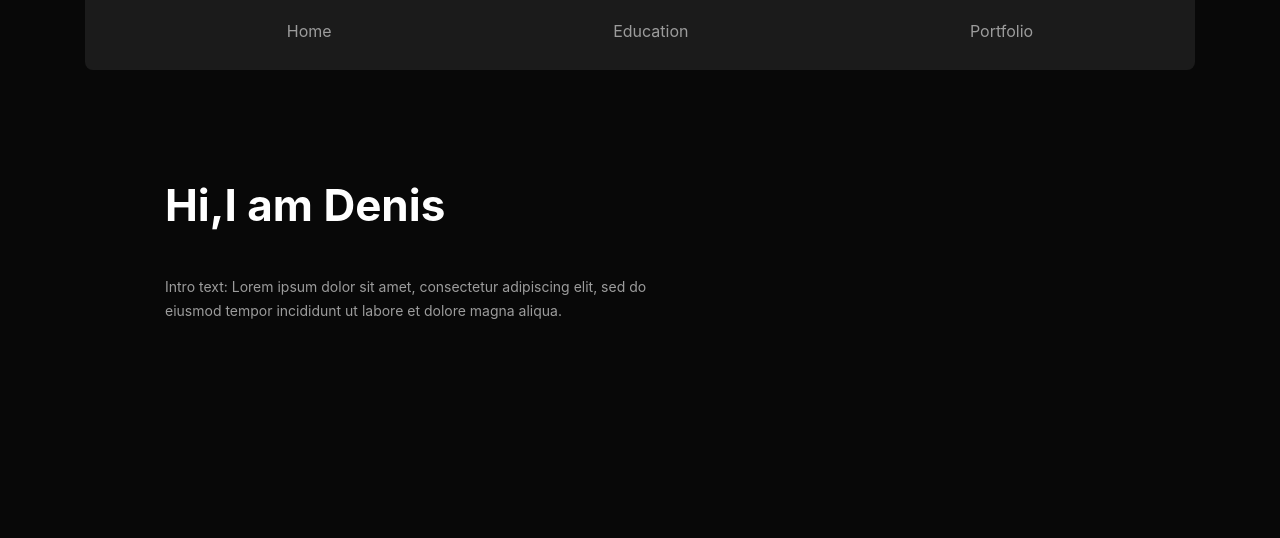
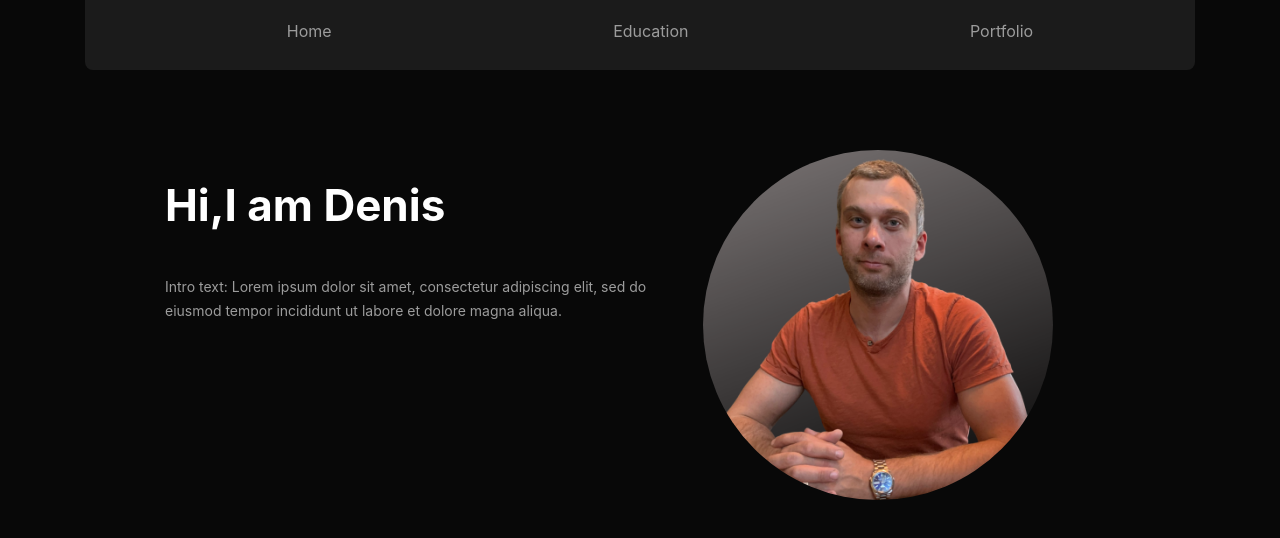
Before and after one commit to Magomedaminov/reactportfolio, a React (Create React App) app: page / in a window 1280 px wide. Shown: the top 538 px of the page. Built offline with nearby package versions, Linux system fonts and the light colour scheme.

Commit message:
add photo

```diff
--- a/src/components/home/home.js
+++ b/src/components/home/home.js
@@ -1,5 +1,6 @@
 import React from "react";
-import './home.scss'
+import './home.scss';
+import myImage from '../../image/myImage.png';
 
 function Home () {
     return (
@@ -11,7 +12,7 @@ function Home () {
                 </p>
                 {/* <button>Let’s get started</button> */}
             </div>
-            <div className="home__img"></div>
+            <img src={myImage} alt="myImage" className="my-image"/>
         </div>
     )
 }
--- a/src/components/home/home.scss
+++ b/src/components/home/home.scss
@@ -27,8 +27,10 @@
         }
 
     }
-    &__img {
-        width: 350px;
-        height: 350px;
-    }
 }
+
+.my-image {
+    width: 350px;
+    height: 350px;
+    border-radius: 100%;
+}
```
Also changed, not shown: src/image/myImage.png (added).
